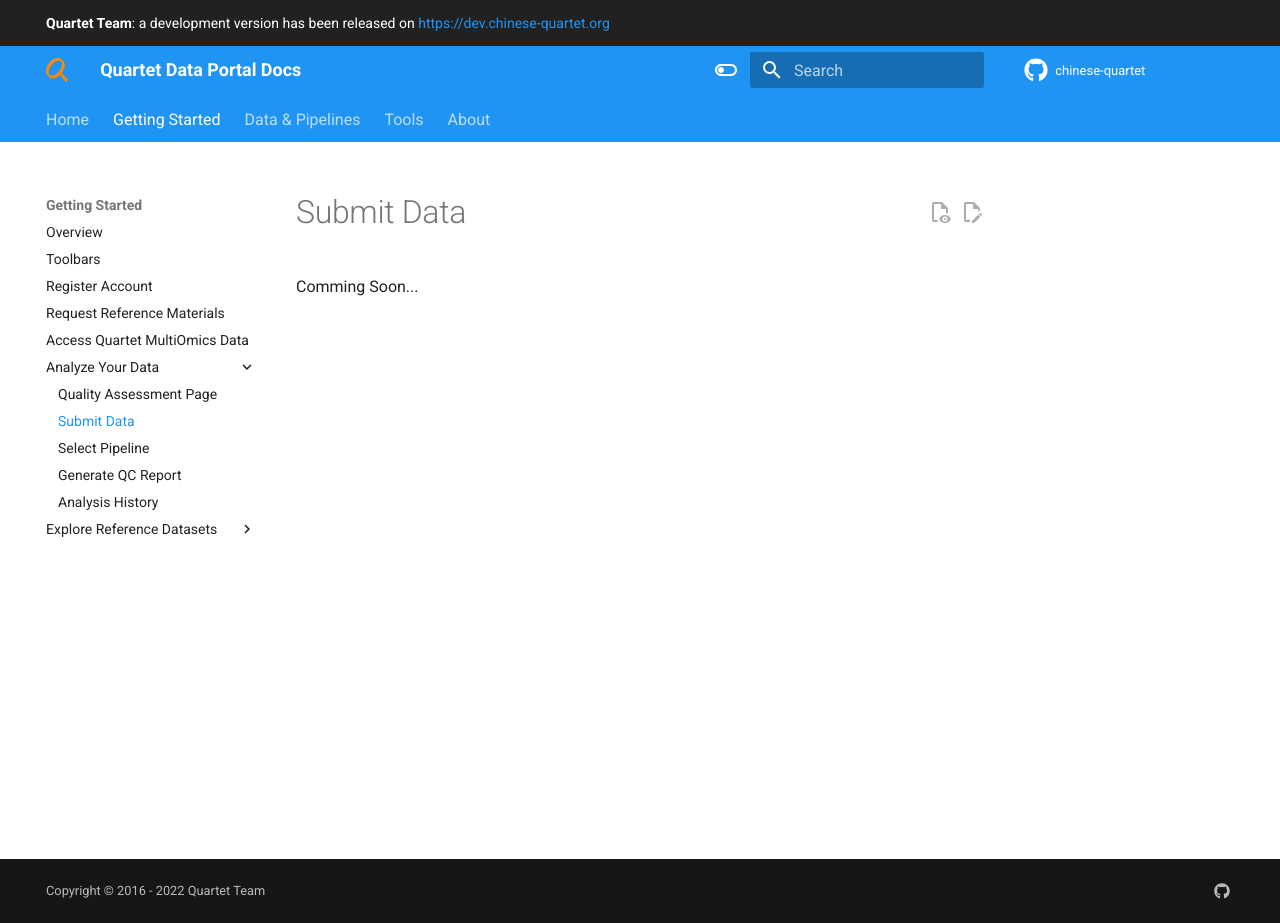
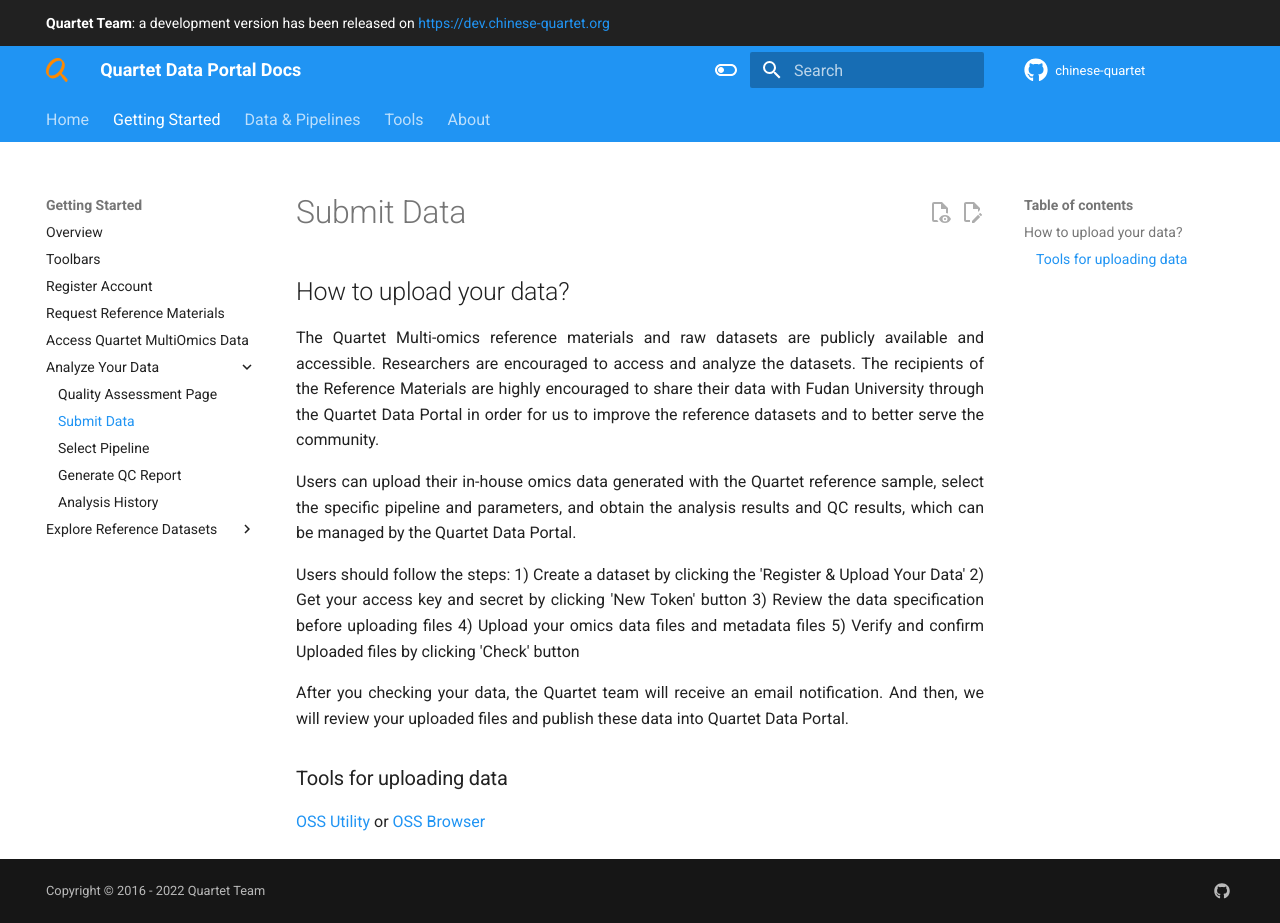
Before and after one commit to chinese-quartet/docs.chinese-quartet.org, an MkDocs documentation site: the page built from docs/getting_started/submit_data.md, in a window 1280 px wide and 923 px high. Built offline with MkDocs 1.6.1 and Material for MkDocs 9.7.7, drawn with Linux system fonts in a browser that asks for light colours.

Commit message:
Imporve doc for submitting data.

```diff
--- a/docs/getting_started/submit_data.md
+++ b/docs/getting_started/submit_data.md
@@ -1 +1,18 @@
-Comming Soon...
+## How to upload your data?
+
+The Quartet Multi-omics reference materials and raw datasets are publicly available and accessible. Researchers are encouraged to access and analyze the datasets. The recipients of the Reference Materials are highly encouraged to share their data with Fudan University through the Quartet Data Portal in order for us to improve the reference datasets and to better serve the community.
+
+Users can upload their in-house omics data generated with the Quartet reference sample, select the specific pipeline and parameters, and obtain the analysis results and QC results, which can be managed by the Quartet Data Portal.
+
+Users should follow the steps:
+1) Create a dataset by clicking the 'Register & Upload Your Data'
+2) Get your access key and secret by clicking 'New Token' button
+3) Review the data specification before uploading files
+4) Upload your omics data files and metadata files
+5) Verify and confirm Uploaded files by clicking 'Check' button
+
+After you checking your data, the Quartet team will receive an email notification. And then, we will review your uploaded files and publish these data into Quartet Data Portal.
+
+### Tools for uploading data
+
+<a href="https://docs.chinese-quartet.org/tools/ossutil/" target="_blank">OSS Utility</a> or <a href="https://docs.chinese-quartet.org/tools/ossbrowser/"  target="_blank">OSS Browser</a>
```
